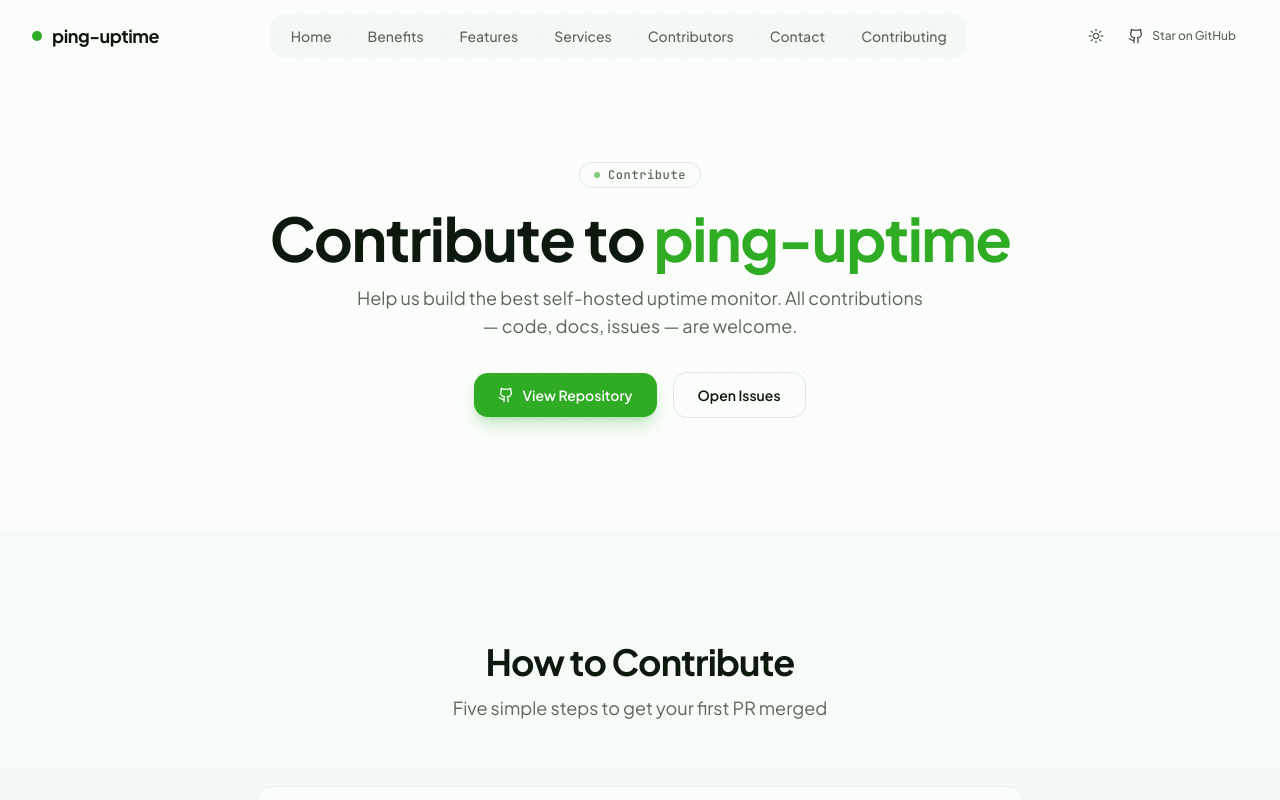
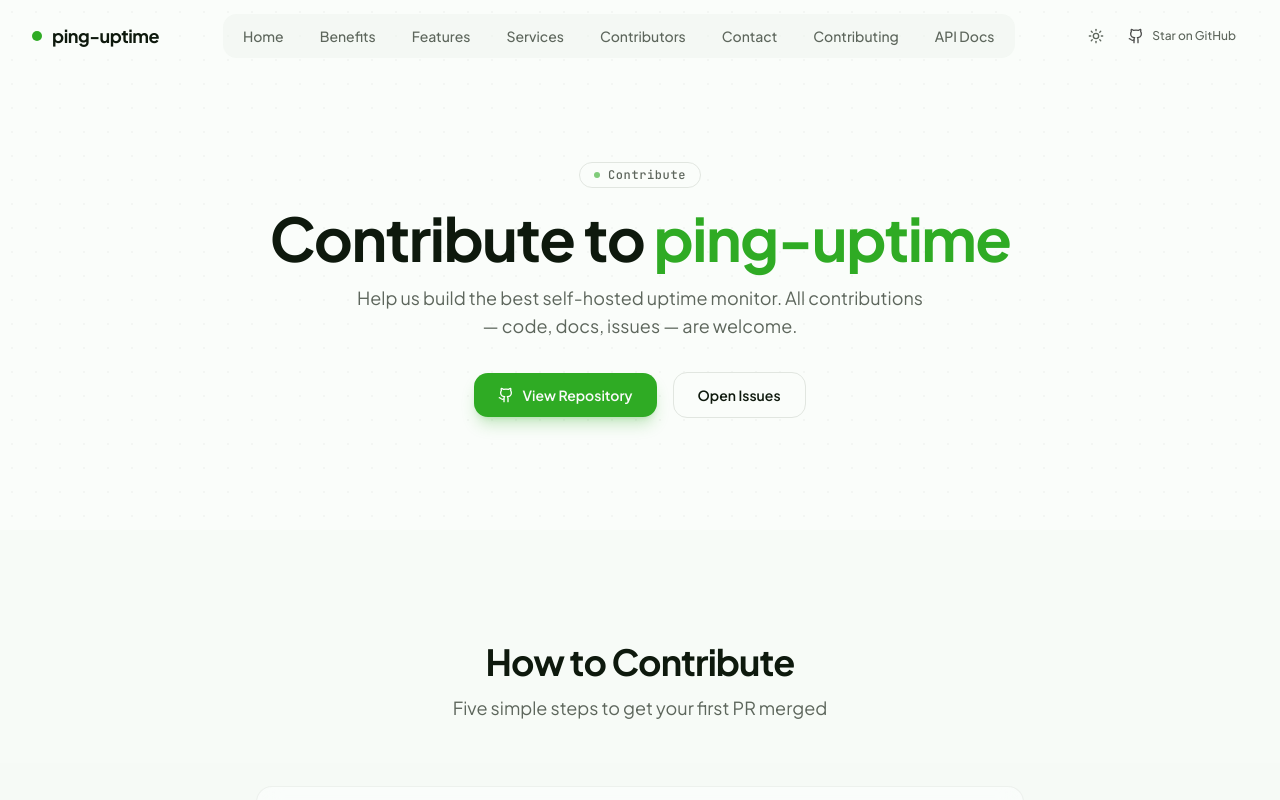
Before and after one commit to terarush/ping-uptime, a Vue app in the folder landing/: page /contributing in a window 1280 px wide. Shown: the top 800 px of the page. Built offline with nearby package versions, Linux system fonts and the light colour scheme.

Commit message:
feat(landing): add API Docs link to navbar

```diff
--- a/landing/src/components/AppNavbar.vue
+++ b/landing/src/components/AppNavbar.vue
@@ -24,14 +24,14 @@ function navigateTo(href: string) {
   if (href.startsWith('#')) {
     const currentRoute = router.currentRoute.value
     if (currentRoute.path === '/') {
-      // Already on landing page, just scroll to element
       const id = href.slice(1)
       const el = document.getElementById(id)
       if (el) el.scrollIntoView({ behavior: 'smooth', block: 'start' })
     } else {
-      // Navigate to landing page with hash
       router.push({ path: '/', hash: href })
     }
+  } else if (href.startsWith('http')) {
+    window.open(href, '_blank', 'noopener,noreferrer')
   } else {
     router.push(href)
   }
@@ -77,6 +77,7 @@ const navLinks = [
   { label: 'Contributors', href: '#contributors' },
   { label: 'Contact', href: '#contact' },
   { label: 'Contributing', href: '/contributing', external: true },
+  { label: 'API Docs', href: 'https://demo-ping.terarush.dev/api/docs/', external: 'blank' },
 ]
 </script>
 
```
